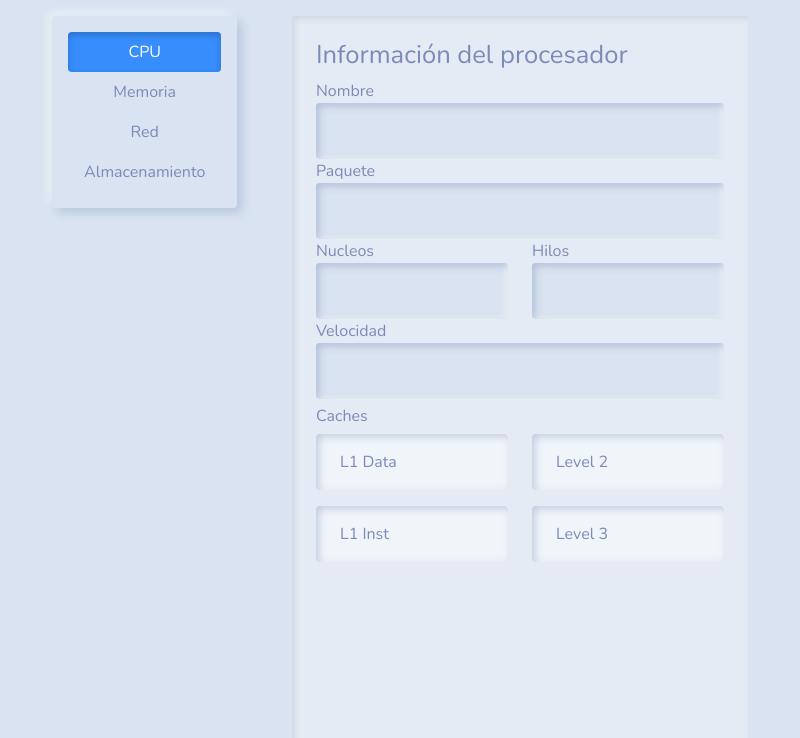
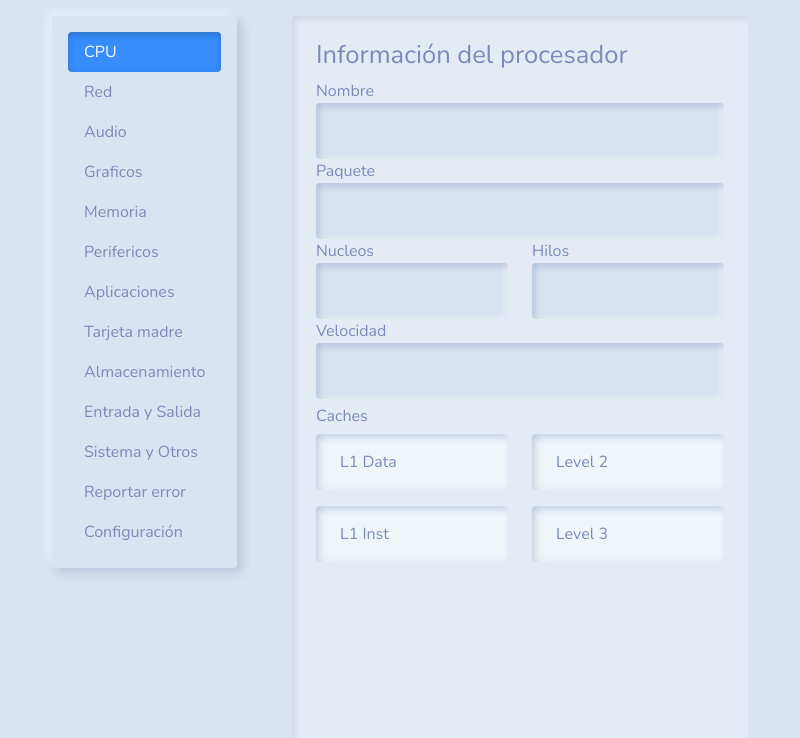
Before and after one commit to HugoLuna5/PerformanceApp, an Electron app: page src/views/index.html in a window 800 px wide. Shown: the top 738 px of the page. Drawn offline with nearby package versions, Linux system fonts and the light colour scheme; no server answers.

Commit message:
AAdded ui menu options

```diff
--- a/src/views/index.html
+++ b/src/views/index.html
@@ -19,7 +19,7 @@
               aria-orientation="vertical"
             >
               <button
-                class="nav-link active"
+                class="nav-link active text-start"
                 id="v-pills-cpu-tab"
                 data-bs-toggle="pill"
                 data-bs-target="#v-pills-cpu"
@@ -30,8 +30,48 @@
               >
                 CPU
               </button>
+
               <button
-                class="nav-link"
+                class="nav-link text-start"
+                id="v-pills-red-tab"
+                data-bs-toggle="pill"
+                data-bs-target="#v-pills-red"
+                type="button"
+                role="tab"
+                aria-controls="v-pills-red"
+                aria-selected="false"
+              >
+                Red
+              </button>
+
+              <button
+                class="nav-link text-start"
+                id="v-pills-audio-tab"
+                data-bs-toggle="pill"
+                data-bs-target="#v-pills-audio"
+                type="button"
+                role="tab"
+                aria-controls="v-pills-audio"
+                aria-selected="false"
+              >
+                Audio
+              </button>
+
+              <button
+                class="nav-link text-start"
+                id="v-pills-graficos-tab"
+                data-bs-toggle="pill"
+                data-bs-target="#v-pills-graficos"
+                type="button"
+                role="tab"
+                aria-controls="v-pills-graficos"
+                aria-selected="false"
+              >
+                Graficos
+              </button>
+
+              <button
+                class="nav-link text-start"
                 id="v-pills-memoria-tab"
                 data-bs-toggle="pill"
                 data-bs-target="#v-pills-memoria"
@@ -42,20 +82,48 @@
               >
                 Memoria
               </button>
+
               <button
-                class="nav-link"
-                id="v-pills-red-tab"
+                class="nav-link text-start"
+                id="v-pills-perifericos-tab"
                 data-bs-toggle="pill"
-                data-bs-target="#v-pills-red"
+                data-bs-target="#v-pills-perifericos"
                 type="button"
                 role="tab"
-                aria-controls="v-pills-red"
+                aria-controls="v-pills-perifericos"
                 aria-selected="false"
               >
-                Red
+                Perifericos
               </button>
+
               <button
-                class="nav-link"
+                class="nav-link text-start"
+                id="v-pills-aplicaciones-tab"
+                data-bs-toggle="pill"
+                data-bs-target="#v-pills-aplicaciones"
+                type="button"
+                role="tab"
+                aria-controls="v-pills-aplicaciones"
+                aria-selected="false"
+              >
+                Aplicaciones
+              </button>
+
+              <button
+                class="nav-link text-start"
+                id="v-pills-mainboard-tab"
+                data-bs-toggle="pill"
+                data-bs-target="#v-pills-mainboard"
+                type="button"
+                role="tab"
+                aria-controls="v-pills-mainboard"
+                aria-selected="false"
+              >
+                Tarjeta madre
+              </button>
+
+              <button
+                class="nav-link text-start"
                 id="v-pills-almacenamiento-tab"
                 data-bs-toggle="pill"
                 data-bs-target="#v-pills-almacenamiento"
@@ -65,6 +133,58 @@
                 aria-selected="false"
               >
                 Almacenamiento
+              </button>
+
+              <button
+                class="nav-link text-start"
+                id="v-pills-entradasalida-tab"
+                data-bs-toggle="pill"
+                data-bs-target="#v-pills-entradasalida"
+                type="button"
+                role="tab"
+                aria-controls="v-pills-entradasalida"
+                aria-selected="false"
+              >
+                Entrada y Salida
+              </button>
+
+              <button
+                class="nav-link text-start"
+                id="v-pills-systemAndOther-tab"
+                data-bs-toggle="pill"
+                data-bs-target="#v-pills-systemAndOther"
+                type="button"
+                role="tab"
+                aria-controls="v-pills-systemAndOther"
+                aria-selected="false"
+              >
+                Sistema y Otros
+              </button>
+
+              <button
+                class="nav-link text-start"
+                id="v-pills-errores-tab"
+                data-bs-toggle="pill"
+                data-bs-target="#v-pills-errores"
+                type="button"
+                role="tab"
+                aria-controls="v-pills-errores"
+                aria-selected="false"
+              >
+                Reportar error
+              </button>
+
+              <button
+                class="nav-link text-start"
+                id="v-pills-configuracion-tab"
+                data-bs-toggle="pill"
+                data-bs-target="#v-pills-configuracion"
+                type="button"
+                role="tab"
+                aria-controls="v-pills-configuracion"
+                aria-selected="false"
+              >
+                Configuración
               </button>
             </div>
           </div>
```
Also changed, not shown: funcionalidades.txt (+11 -9 lines), src/main.js (+18 -0 lines).
